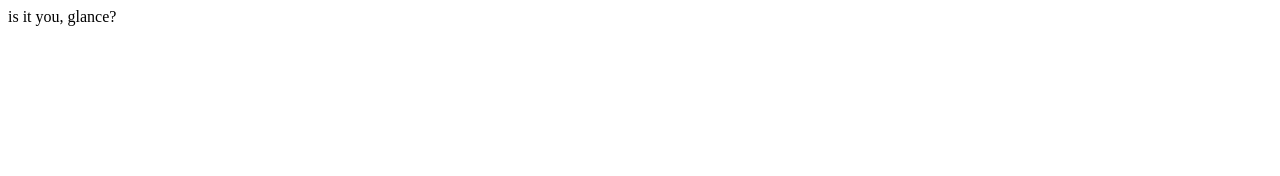
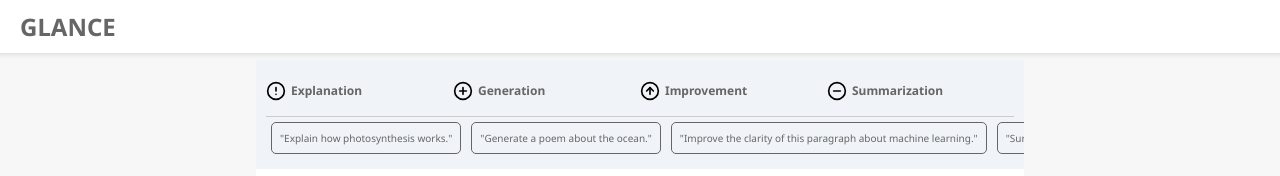
Before and after one commit to AnonymousSubmission325/GLANCE, a plain HTML site: page index.html in a window 1280 px wide. Drawn offline with Linux system fonts and the light colour scheme.

Commit message:
first version

```diff
--- a/index.html
+++ b/index.html
@@ -1 +1,64 @@
-is it you, glance?
+<!DOCTYPE html>
+<html lang="en">
+<head>
+    <meta charset="UTF-8">
+    <meta name="viewport" content="width=device-width, initial-scale=1.0">
+    <title>GLANCE Prototype</title>
+    <link rel="stylesheet" href="styles.css">
+</head>
+<body>
+    <div id="header">
+        <h1>GLANCE</h1>
+    </div>
+    <div id="glance-container">
+        <div id="examples-bar">
+            <div id="task-icons">
+                <div class="task-group">
+                    <img src="alert-circle.svg" alt="Explanation" class="task-icon" />
+                    <h3>Explanation</h3>
+                </div>
+                <div class="task-group">
+                    <img src="plus-circle.svg" alt="Generation" class="task-icon" />
+                    <h3>Generation</h3>
+                </div>
+                <div class="task-group">
+                    <img src="arrow-up-circle.svg" alt="Improvement" class="task-icon" />
+                    <h3>Improvement</h3>
+                </div>
+                <div class="task-group">
+                    <img src="minus-circle.svg" alt="Summarization" class="task-icon" />
+                    <h3>Summarization</h3>
+                </div>
+            </div>
+            <hr class="divider">
+            <div id="button-container">
+                <div class="task-group-buttons" id="Explanation">
+                    <!-- Buttons will be populated dynamically -->
+                </div>
+                <hr class="divider">
+                <div class="task-group-buttons" id="Generation">
+                    <!-- Buttons will be populated dynamically -->
+                </div>
+                <hr class="divider">
+                <div class="task-group-buttons" id="Improvement">
+                    <!-- Buttons will be populated dynamically -->
+                </div>
+                <hr class="divider">
+                <div class="task-group-buttons" id="Summarization">
+                    <!-- Buttons will be populated dynamically -->
+                </div>
+            </div>
+        </div>
+
+        <div id="chat-interface">
+            <div id="conversation">
+                <!-- Conversation will be displayed here -->
+            </div>
+            <div id="visualization">
+                <!-- Visualization will be displayed here -->
+            </div>
+        </div>
+    </div>
+    <script src="script.js"></script>
+</body>
+</html>
--- /dev/null
+++ b/script.js
@@ -0,0 +1,77 @@
+// Sample JSON data with full prompts
+const jsonData = [
+    {
+        "task": "Generation",
+        "prompt": "Generate a poem about the ocean.",
+        "conversation": [
+            {"role": "user", "content": "Generate a poem about the ocean."},
+            {"role": "llm", "content": "The ocean's waves crash with might,\nA dance of blue under the light,\nDepths unknown, secrets they keep,\nIn the ocean's arms, dreams sleep."}
+        ],
+        "visualization": "This visualization shows the rhyme scheme of the poem, highlighting the repeated patterns in the text."
+    },
+    {
+        "task": "Summarization",
+        "prompt": "Summarize the impact of climate change.",
+        "conversation": [
+            {"role": "user", "content": "Summarize the impact of climate change."},
+            {"role": "llm", "content": "Climate change is leading to rising temperatures, more extreme weather events, and shifts in ecosystems, affecting both human and natural environments."},
+            {"role": "input", "content": "The full report on climate change impacts, including temperature rise, ecosystem disruption, and human health risks."}
+        ],
+        "visualization": "This visualization highlights the key areas of impact, such as temperature rise, weather changes, and ecosystem disruption."
+    },
+    {
+        "task": "Improvement",
+        "prompt": "Improve the clarity of this paragraph about machine learning.",
+        "conversation": [
+            {"role": "user", "content": "Improve the clarity of this paragraph about machine learning."},
+            {"role": "llm", "content": "Machine learning is a method of data analysis that automates analytical model building, enabling systems to learn from data patterns and make decisions with minimal human intervention."},
+            {"role": "input", "content": "Machine learning is a field of AI that makes it possible for systems to improve and evolve their functions through iterative processes involving data analysis and pattern recognition."}
+        ],
+        "visualization": "This visualization shows the changes made to improve the clarity and conciseness of the text."
+    },
+    {
+        "task": "Explanation",
+        "prompt": "Explain how photosynthesis works.",
+        "conversation": [
+            {"role": "user", "content": "Explain how photosynthesis works."},
+            {"role": "llm", "content": "Photosynthesis is the process by which green plants and some other organisms use sunlight to synthesize foods with the help of chlorophyll."}
+        ],
+        "visualization": "This visualization breaks down the steps of photosynthesis, showing the flow of energy and the role of chlorophyll."
+    }
+    // Add more entries as needed
+];
+
+// Populate the button container with buttons grouped by task
+window.onload = function() {
+    const tasks = ["Explanation", "Generation", "Improvement", "Summarization"];
+    tasks.forEach(task => {
+        const taskGroup = document.getElementById(task);
+        jsonData.forEach((data, index) => {
+            if (data.task === task) {
+                const button = document.createElement('button');
+                button.textContent = `"${data.prompt}"`;
+                button.onclick = () => loadConversation(index);
+                taskGroup.appendChild(button);
+            }
+        });
+    });
+}
+
+// Load the selected conversation and visualization
+function loadConversation(index) {
+    const selectedData = jsonData[index];
+
+    const conversationDiv = document.getElementById('conversation');
+    conversationDiv.innerHTML = ''; // Clear previous conversation
+
+    selectedData.conversation.forEach(message => {
+        const messageDiv = document.createElement('div');
+        messageDiv.classList.add('message');
+        messageDiv.classList.add(message.role === 'user' ? 'user-message' : 'llm-message');
+        messageDiv.textContent = message.content;
+        conversationDiv.appendChild(messageDiv);
+    });
+
+    const visualizationDiv = document.getElementById('visualization');
+    visualizationDiv.textContent = selectedData.visualization;
+}
--- /dev/null
+++ b/styles.css
@@ -0,0 +1,143 @@
+@import url('https://fonts.googleapis.com/css2?family=Noto+Sans:wght@400;700&display=swap');
+
+body {
+    font-family: 'Noto Sans', sans-serif;
+    background-color: #f7f7f8;
+    margin: 0;
+    padding: 0;
+    display: flex;
+    justify-content: center;
+}
+
+#header {
+    position: fixed;
+    top: 0;
+    width: 100%;
+    background-color: #ffffff;
+    box-shadow: 0 2px 4px rgba(0, 0, 0, 0.1);
+    z-index: 1000;
+    text-align: left;
+    padding: 10px 20px;
+}
+
+#header h1 {
+    margin: 0;
+    font-size: 24px;
+    color: #666666; /* Set to grey */
+    padding-left: 20px;
+}
+
+#glance-container {
+    width: 60%;
+    max-width: 800px;
+    background-color: #ffffff;
+    margin: 60px auto 0 auto; /* Leave space for the header */
+    display: flex;
+    flex-direction: column;
+    height: calc(100vh - 100px); /* Adjust height */
+    overflow-y: auto; /* Enable scrolling under the header */
+}
+
+#examples-bar {
+    background-color: #f0f4f8;
+    padding: 10px;
+    margin-bottom: 10px;
+}
+
+#task-icons {
+    display: flex;
+    justify-content: space-between;
+    margin-bottom: 5px;
+    align-items: center; /* Align icons and tasks on the same line */
+}
+
+.task-icon {
+    width: 20px; /* Smaller icons */
+    height: 20px; /* Smaller icons */
+    filter: grayscale(50%); /* Make icons slightly grey */
+    margin-right: 5px; /* Space between icon and text */
+}
+
+.task-group {
+    flex: 1;
+    display: flex;
+    align-items: center;
+}
+
+.task-group h3 {
+    font-size: 12px;
+    text-align: center;
+    color: #666666; /* Make text grey */
+}
+
+#button-container {
+    display: flex;
+    justify-content: space-between;
+}
+
+.task-group-buttons {
+    flex: 1;
+    margin: 0 5px;
+}
+
+.task-group-buttons button {
+    display: block;
+    width: 100%;
+    margin-bottom: 5px;
+    padding: 8px;
+    font-size: 10px; /* Smaller font size */
+    border: 1px solid #666666; /* Border and text color set to grey */
+    border-radius: 5px;
+    background-color: transparent; /* No fill */
+    color: #666666; /* Text color set to grey */
+    cursor: pointer;
+    text-align: left;
+    font-family: 'Noto Sans', sans-serif;
+    white-space: nowrap; /* Prevents text wrapping */
+    overflow: hidden; /* Hides overflow */
+    text-overflow: ellipsis; /* Adds ... for overflow */
+}
+
+.task-group-buttons button:hover {
+    background-color: rgba(102, 102, 102, 0.1); /* Slight hover effect */
+}
+
+#chat-interface {
+    display: flex;
+    flex-direction: column;
+    flex: 1;
+}
+
+#conversation {
+    margin-bottom: 10px;
+    flex: 1;
+    overflow-y: auto;
+}
+
+.message {
+    padding: 10px;
+    border-radius: 5px;
+    margin-bottom: 10px;
+}
+
+.user-message {
+    background-color: #dfe7fd;
+    align-self: flex-start;
+}
+
+.llm-message {
+    background-color: #f0f0f0;
+    align-self: flex-end;
+}
+
+#visualization {
+    background-color: #f0f4f8;
+    padding: 20px;
+    border-radius: 5px;
+}
+
+.divider {
+    border: none;
+    border-top: 1px solid #cccccc; /* Light grey divider */
+    margin: 5px 0;
+}
```
Also changed, not shown: alert-circle.svg (added), arrow-up-circle.svg (added), minus-circle.svg (added), plus-circle.svg (added).
